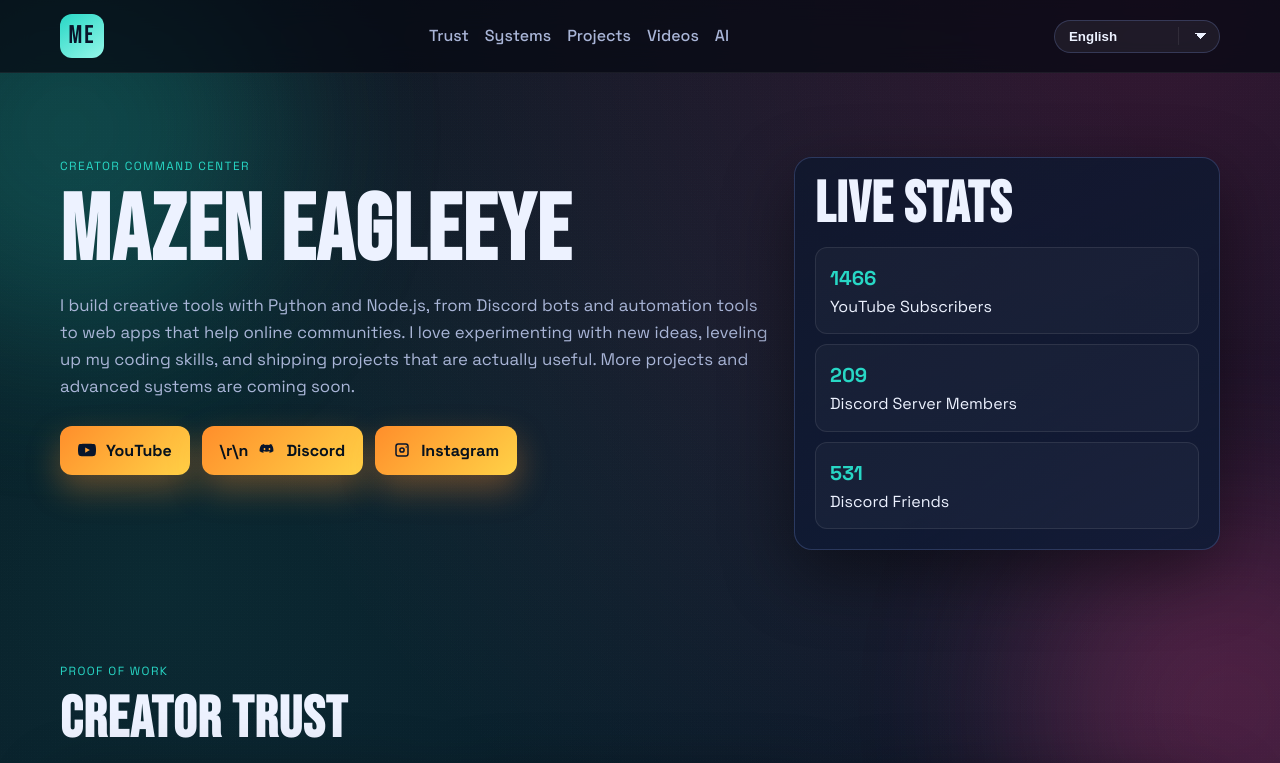
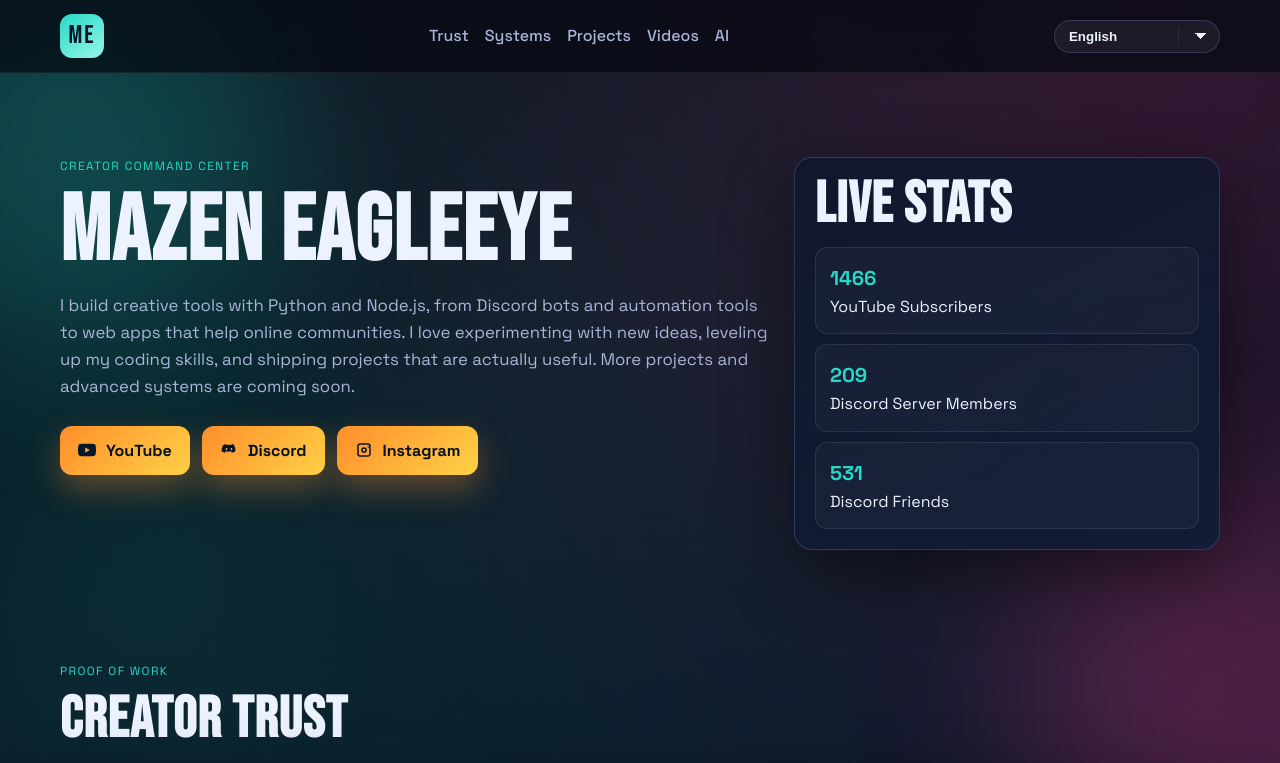
Before and after one commit to hazemabosena/mazeneagleeye, a website: page index.html in a window 1280 px wide. Shown: the top 763 px of the page. Drawn offline with Linux system fonts and the light colour scheme; no server answers.

Commit message:
Remove stray \r\n in Discord button

```diff
--- a/index.html
+++ b/index.html
@@ -65,7 +65,7 @@
               </svg>
               <span data-i18n="heroYouTube">YouTube</span>
             </a>
-            <a class="btn btn-main btn-icon" href="https://discord.com/users/1019254470191890473" target="_blank" rel="noopener" aria-label="Discord">\r\n              <svg viewBox="0 0 24 24" aria-hidden="true" focusable="false">\r\n                <path d="M19.6 5.3A16.9 16.9 0 0 0 15.9 4c-.2.4-.4.9-.6 1.3a15.8 15.8 0 0 0-6.6 0c-.2-.4-.4-.9-.6-1.3a16.9 16.9 0 0 0-3.7 1.3C2.5 8.1 1.9 10.8 2.1 13.5c1.7 1.2 3.3 1.9 4.9 2.3.4-.5.7-1 1-1.5-.6-.2-1.1-.4-1.6-.7l.4-.3c3 1.4 6.1 1.4 9 0l.4.3c-.5.3-1 .5-1.6.7.3.5.6 1 1 1.5 1.6-.4 3.2-1.1 4.9-2.3.3-2.7-.3-5.4-2-8.2ZM8.7 12.3c-.7 0-1.2-.7-1.2-1.5s.5-1.5 1.2-1.5 1.2.7 1.2 1.5-.5 1.5-1.2 1.5Zm6.6 0c-.7 0-1.2-.7-1.2-1.5s.5-1.5 1.2-1.5 1.2.7 1.2 1.5-.5 1.5-1.2 1.5Z" />\r\n              </svg>
+            <a class="btn btn-main btn-icon" href="https://discord.com/users/1019254470191890473" target="_blank" rel="noopener" aria-label="Discord">              <svg viewBox="0 0 24 24" aria-hidden="true" focusable="false">                <path d="M19.6 5.3A16.9 16.9 0 0 0 15.9 4c-.2.4-.4.9-.6 1.3a15.8 15.8 0 0 0-6.6 0c-.2-.4-.4-.9-.6-1.3a16.9 16.9 0 0 0-3.7 1.3C2.5 8.1 1.9 10.8 2.1 13.5c1.7 1.2 3.3 1.9 4.9 2.3.4-.5.7-1 1-1.5-.6-.2-1.1-.4-1.6-.7l.4-.3c3 1.4 6.1 1.4 9 0l.4.3c-.5.3-1 .5-1.6.7.3.5.6 1 1 1.5 1.6-.4 3.2-1.1 4.9-2.3.3-2.7-.3-5.4-2-8.2ZM8.7 12.3c-.7 0-1.2-.7-1.2-1.5s.5-1.5 1.2-1.5 1.2.7 1.2 1.5-.5 1.5-1.2 1.5Zm6.6 0c-.7 0-1.2-.7-1.2-1.5s.5-1.5 1.2-1.5 1.2.7 1.2 1.5-.5 1.5-1.2 1.5Z" />              </svg>
               <span data-i18n="heroDiscord">Discord</span>
             </a>
             <a class="btn btn-main btn-icon" href="https://www.instagram.com/mazeneagleeye/" target="_blank" rel="noopener" aria-label="Instagram">
```
